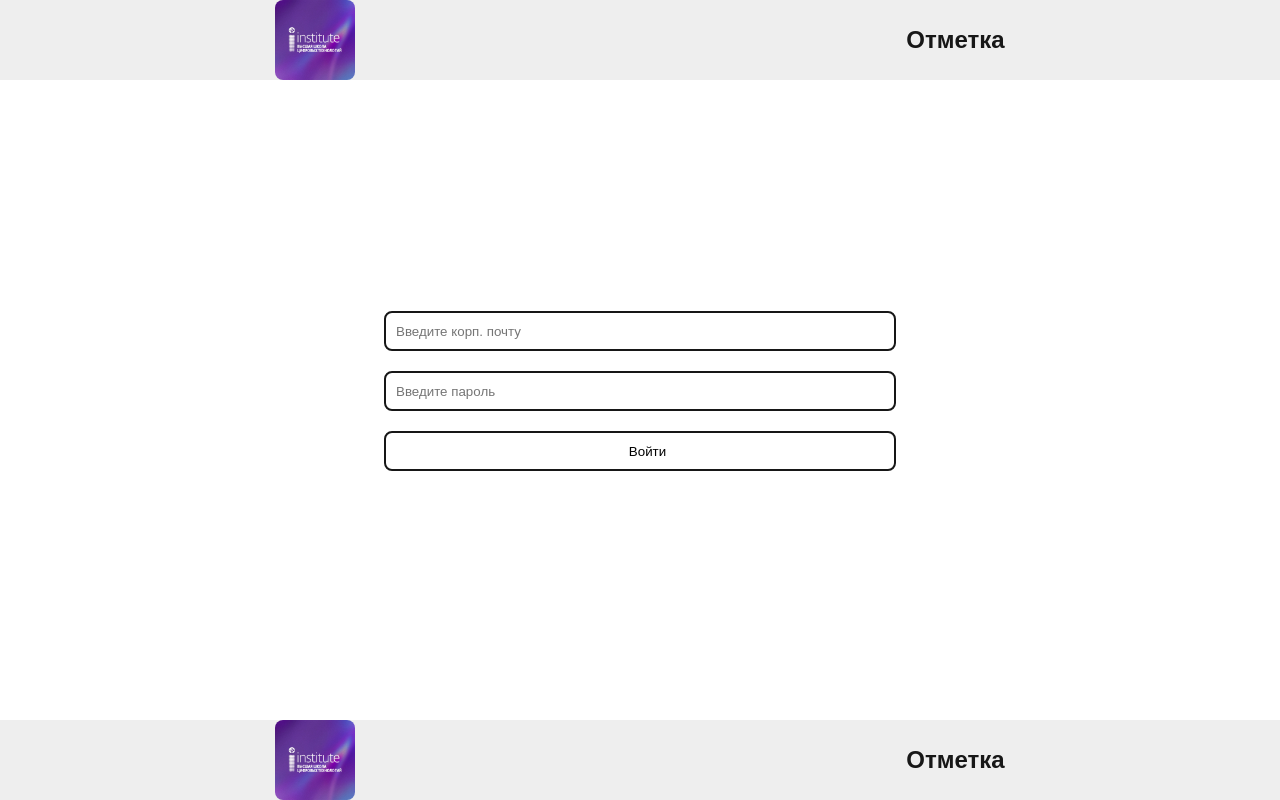
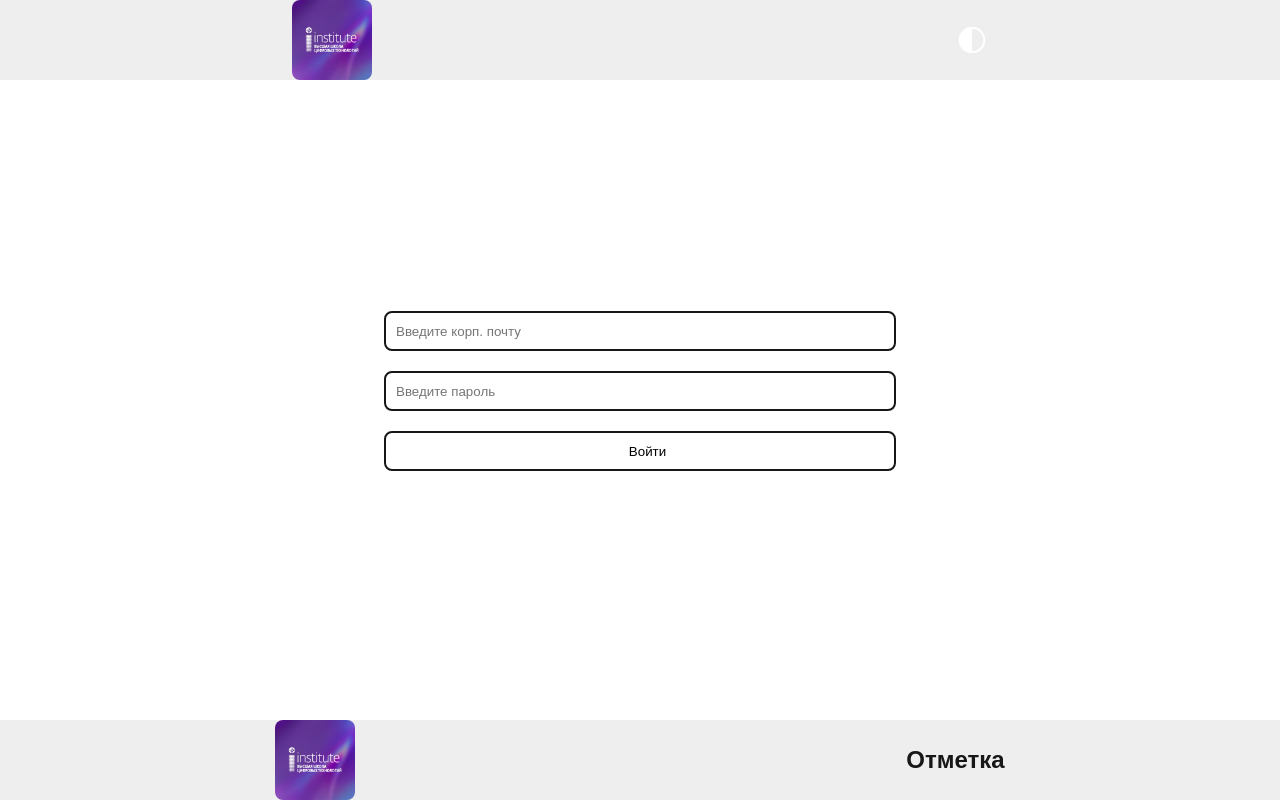
Before and after one commit to miliukovlo/it-galera, a Next.js app: page /auth in a window 1280 px wide. Built offline with nearby package versions, Linux system fonts and the light colour scheme.

Commit message:
Добавил пару иконок в header, оптимизировал верстку
А еще поменял svgшки и теперь их можно нормально анимировать (ура)

```diff
--- /dev/null
+++ b/src/Components/Common/Svg/Icons/DarkThemeIcon/DarkThemeIcon.tsx
@@ -0,0 +1,18 @@
+import * as React from "react";
+import { SVGProps } from "react";
+const DarkThemeIcon = (props: SVGProps<SVGSVGElement>) => (
+  <svg
+    xmlns="http://www.w3.org/2000/svg"
+    width="2em"
+    height="2em"
+    viewBox="0 0 24 24"
+    {...props}
+  >
+    <path
+      fill={props.fill}
+      fillRule="nonzero"
+      d="M12 22c5.523 0 10-4.477 10-10S17.523 2 12 2 2 6.477 2 12s4.477 10 10 10Zm0-1.5v-17a8.5 8.5 0 1 1 0 17Z"
+    />
+  </svg>
+);
+export default DarkThemeIcon;
--- /dev/null
+++ b/src/Components/Common/Svg/Icons/LogoutIcon/LogoutIcon.tsx
@@ -0,0 +1,16 @@
+import * as React from "react";
+import { SVGProps } from "react";
+const LogoutIcon = (props: SVGProps<SVGSVGElement>) => (
+  <svg
+    xmlns="http://www.w3.org/2000/svg"
+    xmlSpace="preserve"
+    width="2em"
+    height="2em"
+    viewBox="0 0 384.971 384.971"
+    {...props}
+  >
+    <path d="M180.455 360.91H24.061V24.061h156.394c6.641 0 12.03-5.39 12.03-12.03s-5.39-12.03-12.03-12.03H12.03C5.39.001 0 5.39 0 12.031V372.94c0 6.641 5.39 12.03 12.03 12.03h168.424c6.641 0 12.03-5.39 12.03-12.03.001-6.641-5.389-12.03-12.029-12.03z" />
+    <path d="m381.481 184.088-83.009-84.2a11.942 11.942 0 0 0-17.011 0c-4.704 4.74-4.704 12.439 0 17.179l62.558 63.46H96.279c-6.641 0-12.03 5.438-12.03 12.151s5.39 12.151 12.03 12.151h247.74l-62.558 63.46c-4.704 4.752-4.704 12.439 0 17.179a11.931 11.931 0 0 0 17.011 0l82.997-84.2c4.644-4.68 4.692-12.512.012-17.18z" />
+  </svg>
+);
+export default LogoutIcon;
--- a/src/Components/Footer/Footer.tsx
+++ b/src/Components/Footer/Footer.tsx
@@ -1,21 +1,22 @@
-import React from 'react';
-import styles from './Footer.module.css'
-import Image from 'next/image';
-import logo from "../../../public/assets/LogoTiu.jpg"
+import React from "react";
+import styles from "./Footer.module.css";
+import Image from "next/image";
+import logo from "../../../public/assets/LogoTiu.jpg";
 
 const Footer = () => {
   return (
-        <div className={styles.footer}>
+    <footer className={styles.footer}>
       <Image
         width={80}
         height={80}
         className={styles.image}
         src={logo}
         alt="Логотип ВШЦТ"
+        priority={true}
       />
       <h1 className={styles.text__header}>Отметка</h1>
-        </div>
+    </footer>
   );
-}
+};
 
 export default Footer;
--- a/src/Components/Header/Header.module.css
+++ b/src/Components/Header/Header.module.css
@@ -11,5 +11,10 @@
 }
 .text__header {
   font-size: 3vh;
-    color:var(--foreground);
+  color: var(--foreground);
 }
+
+.navContainer {
+  display: flex;
+  gap: 30px;
+}
--- a/src/Components/Header/Header.tsx
+++ b/src/Components/Header/Header.tsx
@@ -1,21 +1,40 @@
-import React from 'react';
-import styles from './Header.module.css'
-import Image from 'next/image';
-import logo from "../../../public/assets/LogoTiu.jpg"
+"use client";
+
+import React from "react";
+import Link from "next/link";
+import styles from "./Header.module.css";
+import Image from "next/image";
+import logo from "../../../public/assets/LogoTiu.jpg";
+import LogoutIcon from "../Common/Svg/Icons/LogoutIcon/LogoutIcon";
+import DarkThemeIcon from "../Common/Svg/Icons/DarkThemeIcon/DarkThemeIcon";
+import { usePathname } from "next/navigation";
 
 const Header = () => {
+  const pathname = usePathname();
   return (
-        <div className={styles.header}>
+    <header className={styles.header}>
       <Image
         width={80}
         height={80}
         className={styles.image}
         src={logo}
         alt="Логотип ВШЦТ"
+        priority={true}
       />
-            <h1 className={styles.text__header}>Отметка</h1>
-        </div>
+
+      <nav className={styles.navContainer}>
+        {pathname === "/auth" ? (
+          <></>
+        ) : (
+          <Link href={"/auth"}>
+            <LogoutIcon fill="white" />
+          </Link>
+        )}
+
+        <DarkThemeIcon fill="white" />
+      </nav>
+    </header>
   );
-}
+};
 
 export default Header;
--- a/src/app/not-found.tsx
+++ b/src/app/not-found.tsx
@@ -2,7 +2,7 @@ import React from "react";
 import styles from "./not-found.module.css";
 import Letter4 from "@/Components/Common/Svg/Letter4";
 import Square from "@/Components/Common/Svg/Square";
-import QrSvg from "@/Components/Common/Svg/QrSvg/QrSvg";
+import QrSvg from "@/Components/Common/Svg/QrSvg";
 import Link from "next/link";
 
 const NotFound = () => {
```
Also changed, not shown: src/Components/Common/Svg/QrSvg.tsx (added, +36 -0 lines), src/Components/Common/Svg/QrSvg/QrSvg.tsx (deleted, +0 -13 lines), src/Components/Common/Svg/Icons/DarkThemeIcon/DarkThemeIcon.mudule.css (added), src/Components/Common/Svg/QrSvg/qr404.svg (deleted). Lines whose indentation alone changed are shown as unchanged.
